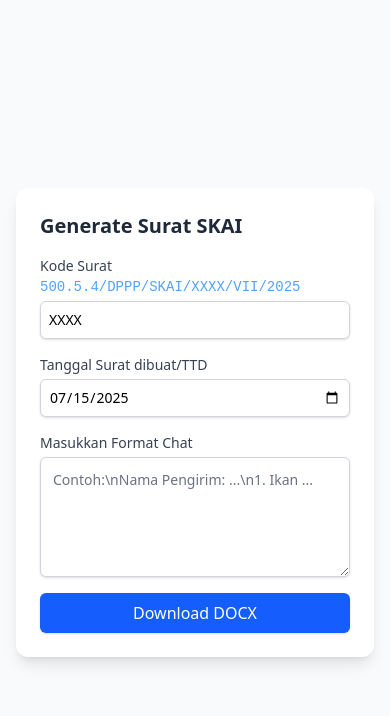
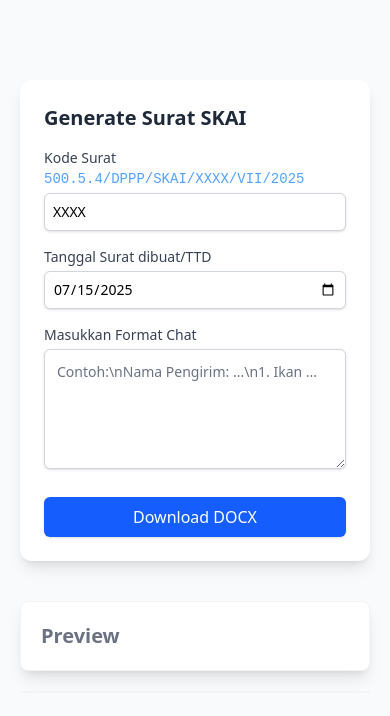
Before and after one commit to Habsyi2512/docx-template, a SvelteKit app: page / in a window 390 px wide. Shown: the top 716 px of the page. Built offline with nearby package versions, Linux system fonts and the light colour scheme.

Commit message:
Add docx-preview dependency and implement document preview functionality

```diff
--- a/package.json
+++ b/package.json
@@ -39,6 +39,7 @@
 	},
 	"dependencies": {
 		"date-fns": "^4.1.0",
+		"docx-preview": "^0.3.5",
 		"docxtemplater": "^3.65.2",
 		"file-saver": "^2.0.5",
 		"pizzip": "^3.2.0"
--- a/src/routes/+page.svelte
+++ b/src/routes/+page.svelte
@@ -3,7 +3,9 @@
 	import { id } from 'date-fns/locale';
 	import type { SKAIDataType } from '../type/dtype';
 	import { bulanKeRomawi } from '../utils/dateHelper';
-	import mammoth from 'mammoth';
+	import { renderAsync } from 'docx-preview';
+
+	let container: HTMLElement;
 
 	// bulan dalam angka
 	const bulan = new Date().getMonth() + 1;
@@ -72,13 +74,13 @@
 
 		doc.render({ ...fullData });
 
-		// console.log('Data yang akan dimasukkan:', { ...fullData });
-
 		const out = doc.getZip().generate({
 			type: 'blob',
 			mimeType: 'application/vnd.openxmlformats-officedocument.wordprocessingml.document'
 		});
-		saveAs(out, `SKAI_${fullData.nama}_${fullData.kodeSurat}.docx`);
+
+		await renderAsync(out, container);
+		// saveAs(out, `SKAI_${fullData.nama}_${fullData.kodeSurat}.docx`);
 	}
 
 	function extractValues() {
@@ -113,9 +115,9 @@
 	}
 </script>
 
-<form onsubmit={handleSubmit} class="flex min-h-screen flex-col items-center justify-center gap-6 bg-gray-50 px-4">
-	<!-- CARD -->
-	<div class="w-full max-w-2xl space-y-4 rounded-xl bg-white p-6 shadow-lg">
+<div class="min-h-screen space-y-10 gap-x-10 bg-gray-50 px-5 py-20 lg:flex lg:px-10">
+	<form onsubmit={handleSubmit} class="flex h-fit w-full max-w-2xl flex-col space-y-4 rounded-xl bg-white p-6 shadow-lg">
+		<!-- CARD -->
 		<h2 class="text-xl font-semibold text-gray-800">Generate Surat SKAI</h2>
 
 		<!-- Input Kode Surat -->
@@ -142,8 +144,9 @@
 			<textarea
 				id="formatText"
 				bind:value={formatText}
+				required
 				placeholder="Contoh:\nNama Pengirim: ...\n1. Ikan ..."
-				class="min-h-[120px] rounded-md border border-gray-300 p-3 text-sm shadow-sm focus:border-blue-500 focus:ring-1 focus:ring-blue-500 focus:outline-none"
+				class="mb-3 min-h-[120px] rounded-md border border-gray-300 p-3 text-sm shadow-sm focus:border-blue-500 focus:ring-1 focus:ring-blue-500 focus:outline-none lg:mb-0"
 			></textarea>
 		</div>
 
@@ -151,5 +154,10 @@
 		<button type="submit" class="w-full rounded-md bg-blue-600 px-4 py-2 text-white shadow hover:bg-blue-700 focus:ring-2 focus:ring-blue-400 focus:ring-offset-1 focus:outline-none">
 			Download DOCX
 		</button>
+	</form>
+
+	<div class="w-full space-y-4 lg:max-w-[60vw]">
+		<h1 class="mx-auto mb-5 w-full rounded-lg border border-gray-100 bg-white p-5 text-xl font-bold text-gray-500 shadow-lg lg:text-3xl">Preview</h1>
+		<div bind:this={container} class="mx-auto mb-5 w-full overflow-auto rounded-lg border border-gray-100 bg-white shadow-lg"></div>
 	</div>
-</form>
+</div>
--- a/src/routes/preview/+page.svelte
+++ b/src/routes/preview/+page.svelte
@@ -0,0 +1,22 @@
+<script lang="ts">
+	import { onMount } from 'svelte';
+	import { renderAsync } from 'docx-preview';
+
+	let container: HTMLElement;
+
+
+	onMount(async () => {
+    const file = await fetch('/template_skai.docx');
+    const arrayBuffer = await file.arrayBuffer();
+
+		if (container) {
+			await renderAsync(arrayBuffer, container);
+			console.log('berhasil');
+		}
+	});
+</script>
+
+<div>
+	<p>oke</p>
+	<div bind:this={container} class="mx-auto max-h-[80vh] w-full overflow-auto border bg-white p-4"></div>
+</div>
```
Also changed, not shown: 1 other file (tests, documents, lock files or other folders).
